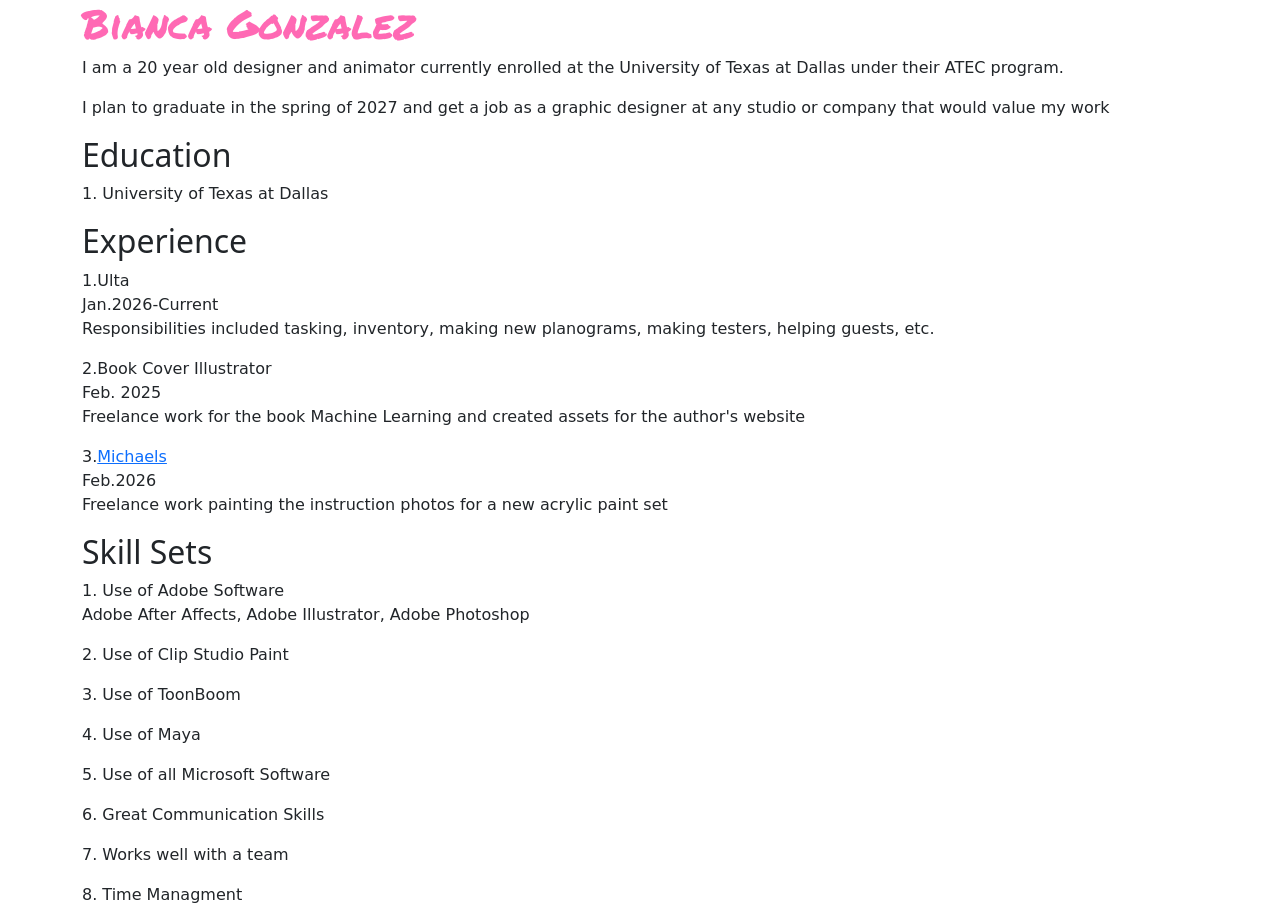
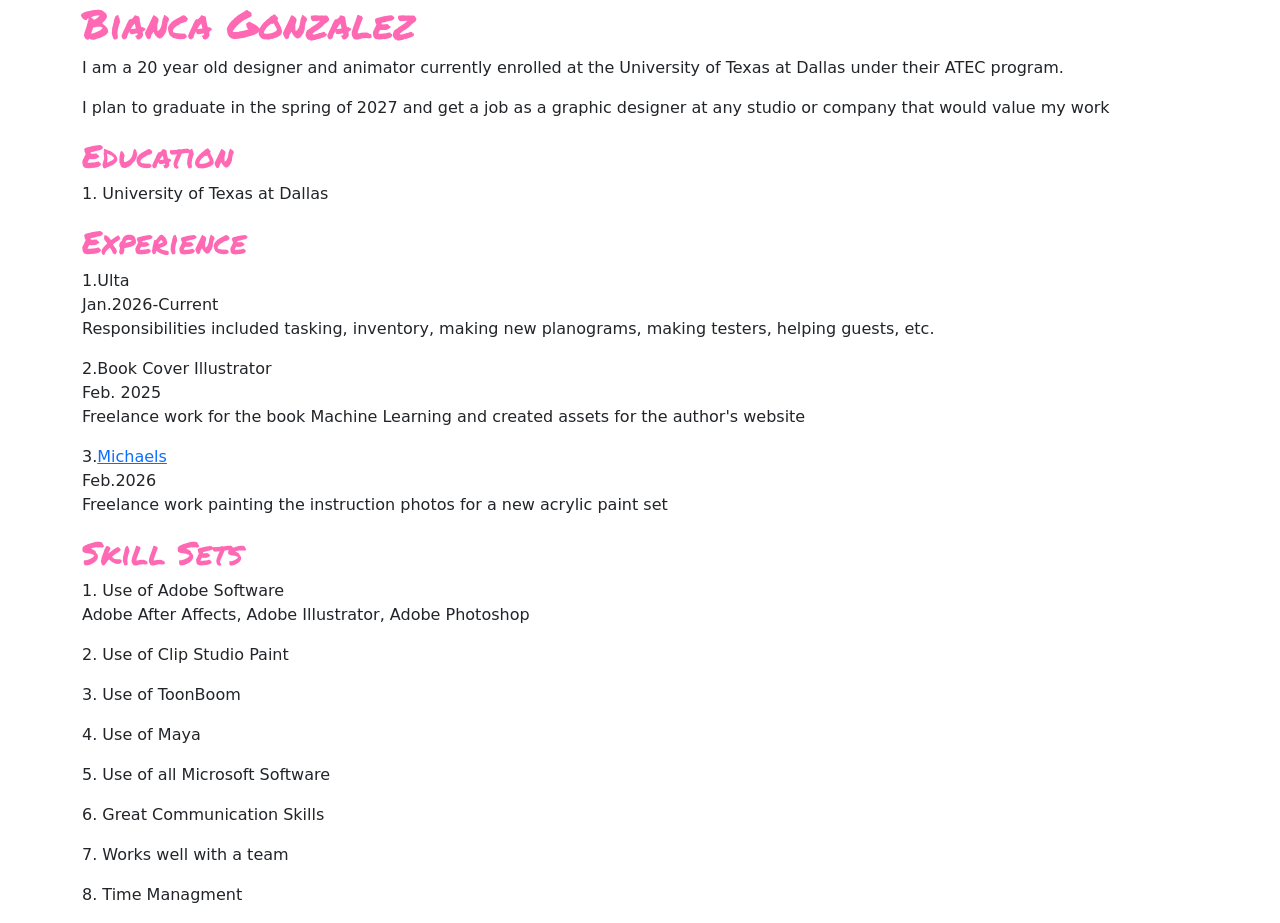
Before and after one commit to biancagonzalez0127-creator/midterm_2026, a plain HTML site: page index.html in a window 1280 px wide. Drawn offline with nearby package versions, Linux system fonts and the light colour scheme; a web font is replaced by a local one.

Commit message:
Update styles.css

```diff
--- a/assets/css/styles.css
+++ b/assets/css/styles.css
@@ -19,3 +19,10 @@ p {
   font-weight: 400;
   font-style: normal;
 }
+
+h2 {
+font-family: "Permanent Marker", cursive;
+  font-weight: 400;
+  font-style: normal;
+  color: hotpink;
+}
```
